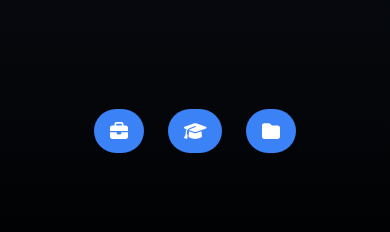
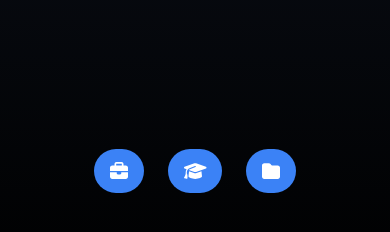
Before and after one commit to vivek-sys/Portfolio, a plain HTML site: page index.html in a window 390 px wide. Shown: the part 544-776 px from the top of the page. Drawn offline with nearby package versions, Linux system fonts and the light colour scheme.

Commit message:
Update index.html

```diff
--- a/index.html
+++ b/index.html
@@ -131,7 +131,7 @@
         </div>
     </div>
     <!-- Experience, Education, Projects Icons -->
- <div class="mt-6 mb-14 sm:mb-4 flex gap-x-6 sm:gap-x-20 justify-center px-4 pb-20 sm:pb-6">
+  <div class="mt-6 mb-14 sm:mb-4 flex gap-x-6 sm:gap-x-20 justify-center px-2 sm:px-4 pb-10 sm:pb-6">
         <a onclick="toggleModal('experienceModal')"
             class="bg-blue-500 px-4 py-2 rounded-full text-white hover:bg-blue-600 text-lg cursor-pointer animate-bounce">
             <i class="fa-solid fa-briefcase"></i>
```
